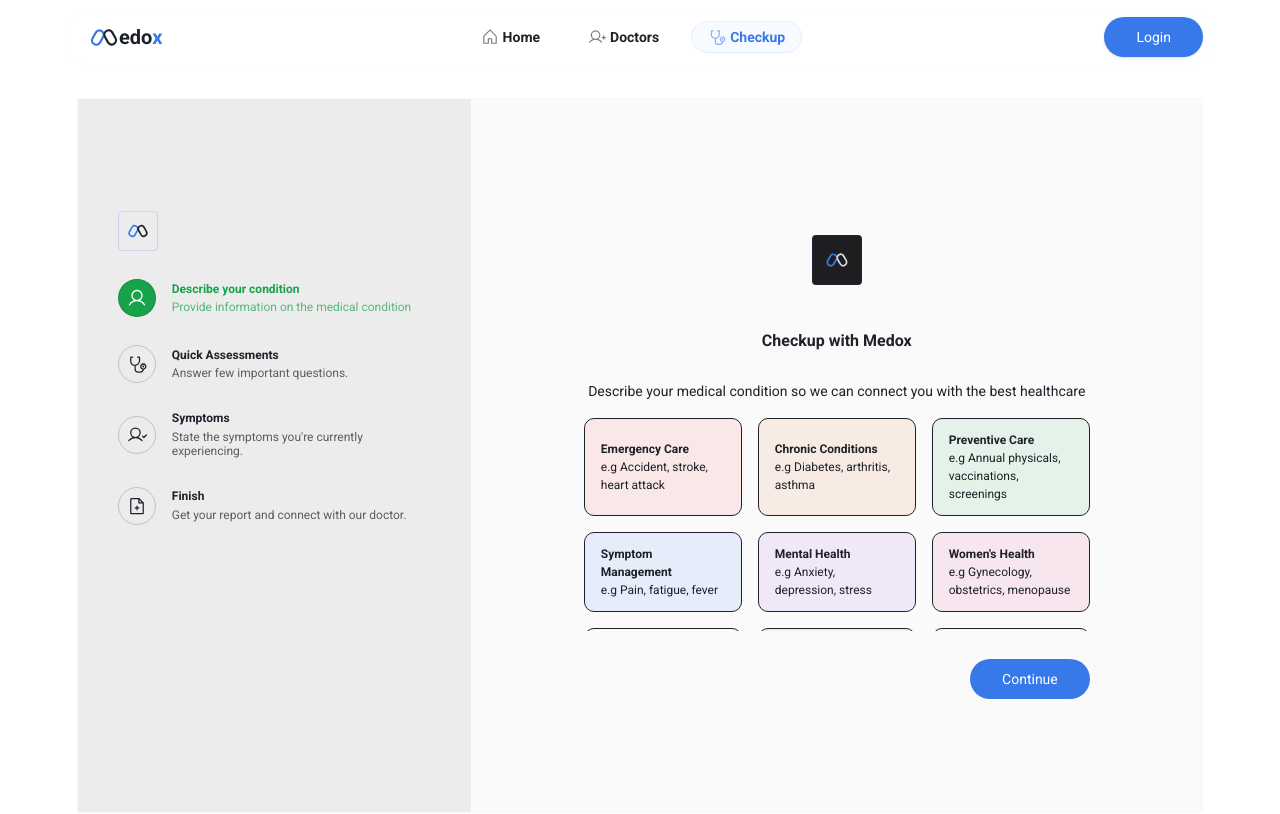
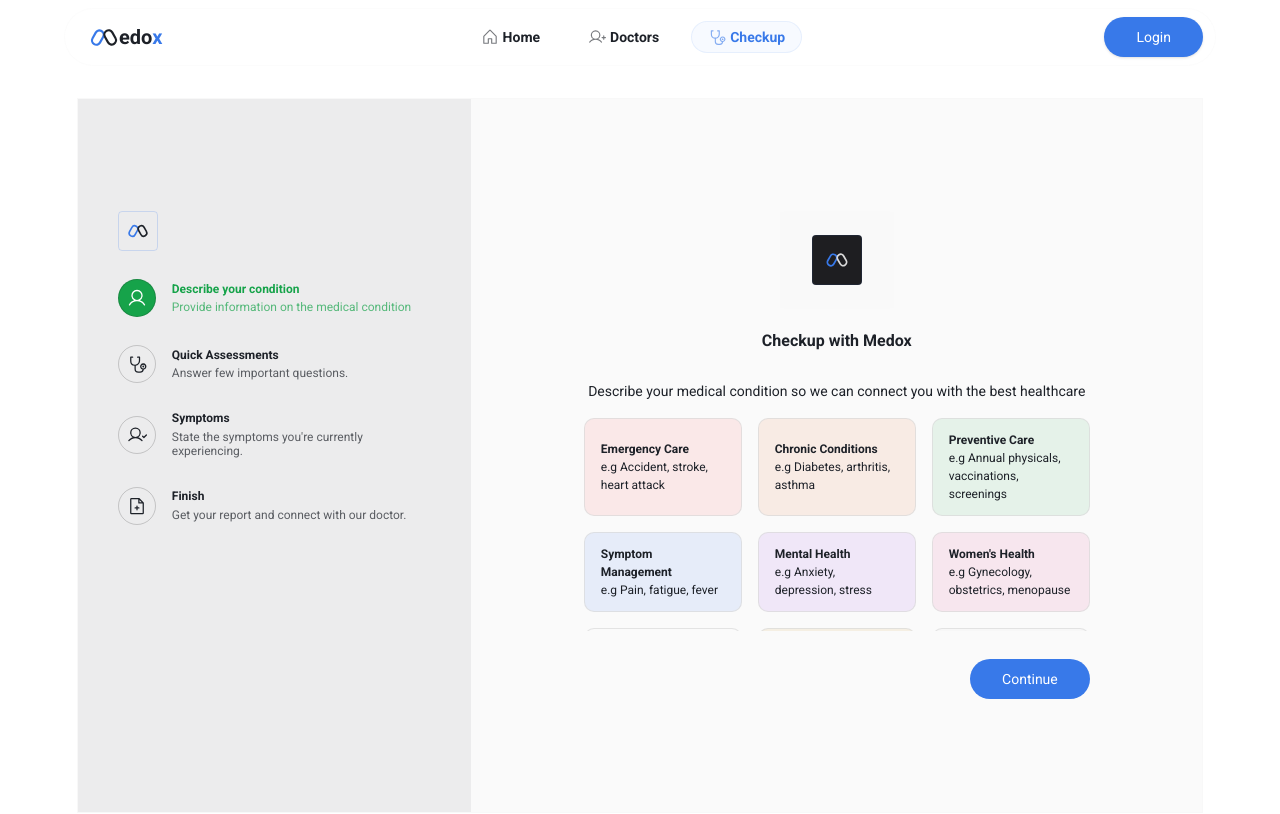
Before and after one commit to abel-otegbola/Medox, a Next.js app: page /checkup in a window 1280 px wide. Shown: the top 814 px of the page. Built offline with nearby package versions, Linux system fonts and the light colour scheme; no server answers.

Commit message:
style: conditions border for checkup

```diff
--- a/src/app/checkup/page.tsx
+++ b/src/app/checkup/page.tsx
@@ -72,7 +72,7 @@ export default function Checkup() {
                                                 { id: 8, title: "Geriatrics", example: "Age-related conditions, memory loss, mobility issues", color: "bg-gray/[0.09]" },
                                                 { id: 9, title: "Specialized Care", example: "Oncology, cardiology, neurology", color: "bg-indigo-600/[0.09]" }
                                             ].map(item => (
-                                                <button key={item.id} onClick={() => handleChange("condition", item.title)} className={`text-start p-3 px-4 border ${item.color} ${data.condition === item.title ? "border-2 border-primary text-primary" : "dark:border-gray/[0.04] border-gray/[0.7" } rounded-[10px] text-[12px]`}>
+                                                <button key={item.id} onClick={() => handleChange("condition", item.title)} className={`text-start p-3 px-4 border ${item.color} ${data.condition === item.title ? "border-2 border-primary text-primary" : "dark:border-gray/[0.04] border-gray/[0.7]" } rounded-[10px] text-[12px]`}>
                                                     <h2 className="font-semibold">{item.title}</h2>
                                                     <p>e.g {item.example}</p>
                                                 </button>
```
